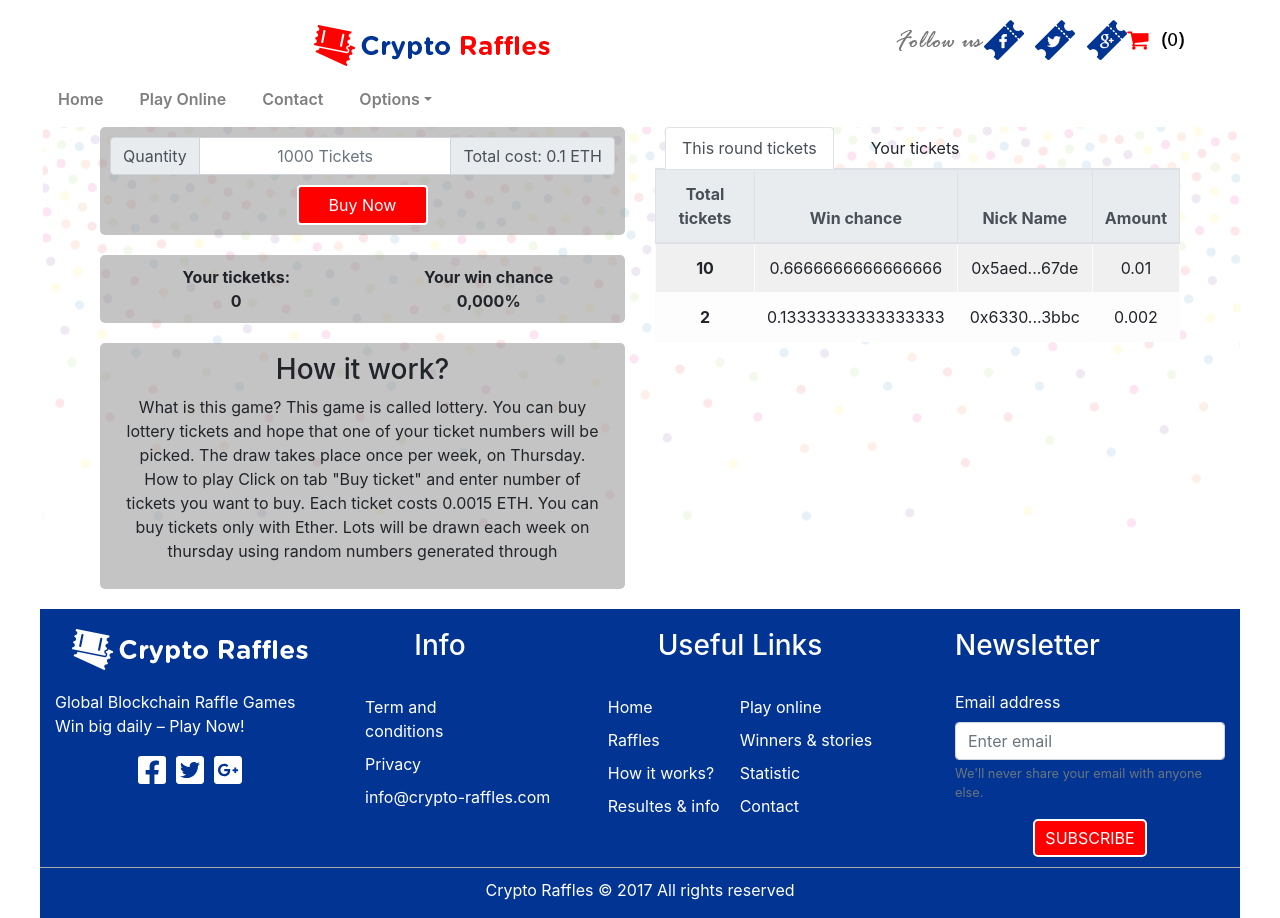
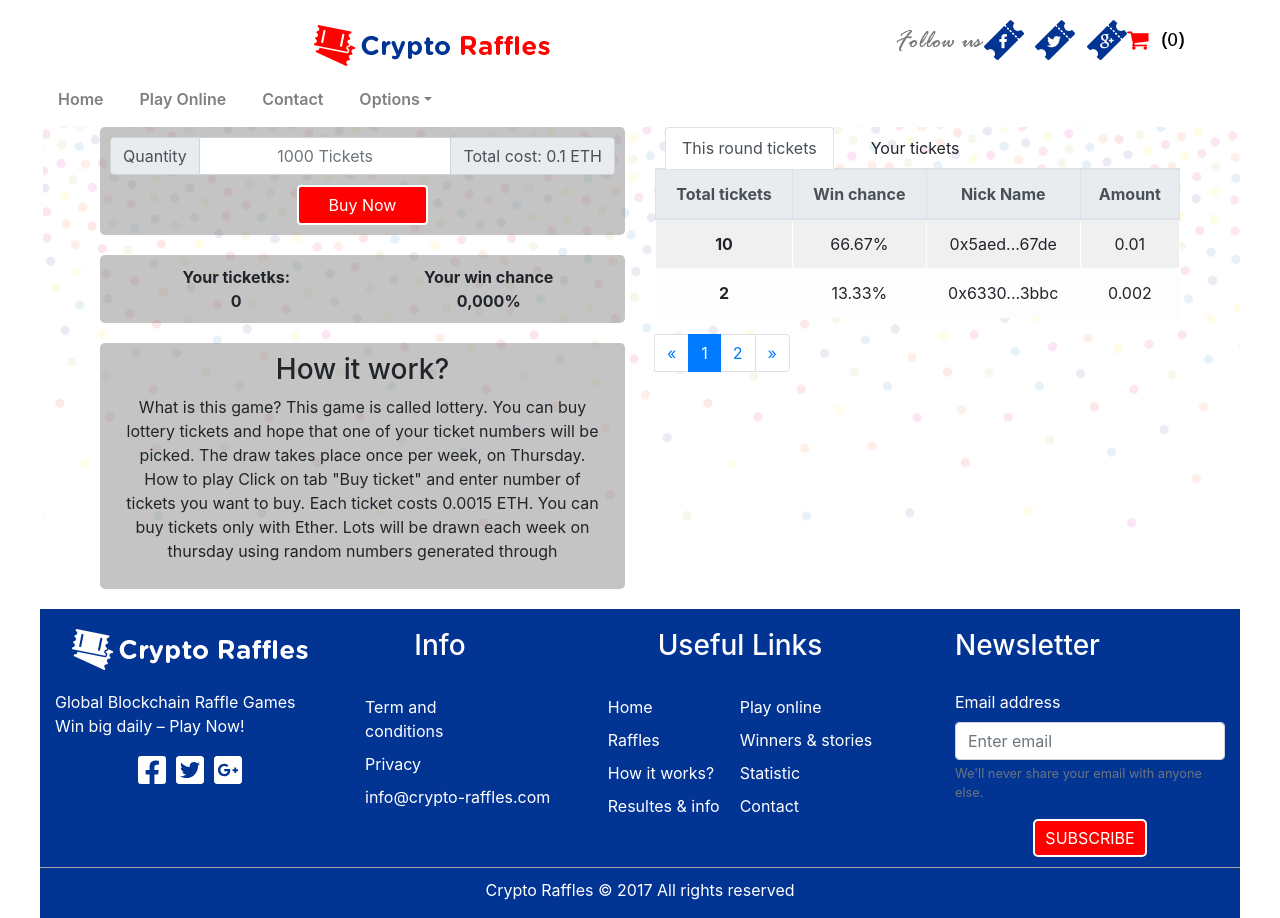
Before and after one commit to AlphaX-IBS/ax-raffle, a React (Create React App) app in the folder client/: page /play in a window 1280 px wide. Built offline with nearby package versions, Linux system fonts and the light colour scheme.

Commit message:
Update GgLikedPagination. Fix pagination of RoundTicketList.

```diff
--- a/client/src/components/GgLikedPagination/index.js
+++ b/client/src/components/GgLikedPagination/index.js
@@ -3,7 +3,7 @@
 import { Pagination, PaginationItem, PaginationLink } from "reactstrap";
 
 const propTypes = {
-  items: PropTypes.array.isRequired,
+  totalItems: PropTypes.array.isRequired,
   onChangePage: PropTypes.func.isRequired,
   initialPage: PropTypes.number,
   pageSize: PropTypes.number
@@ -19,26 +19,25 @@
   }
   componentWillMount() {
     // set page if items array isn't empty
-    if (this.props.items && this.props.items.length) {
+    if (this.props.totalItems) {
       this.setPage(this.props.initialPage);
     }
   }
   componentDidUpdate(prevProps, prevState) {
     // reset page if items array has changed
-    if (this.props.items !== prevProps.items) {
+    if (this.props.totalItems !== prevProps.totalItems) {
       this.setPage(this.props.initialPage);
     }
   }
   setPage(page) {
-    var { items, pageSize } = this.props;
+    var { totalItems, pageSize } = this.props;
     var pager = this.state.pager;
     if (page < 1 || page > pager.totalPages) {
       return;
     } // get new pager object for specified page
-    pager = this.getPager(items.length, page, pageSize); // get new page of items from items array
-    var pageOfItems = items.slice(pager.startIndex, pager.endIndex + 1); // update state
+    pager = this.getPager(totalItems, page, pageSize); // get new page of items from items array
     this.setState({ pager: pager }); // call change page function in parent component
-    this.props.onChangePage(pageOfItems);
+    this.props.onChangePage(pager.currentPage);
   }
   getPager(totalItems, currentPage, pageSize) {
     // default to first page
--- a/client/src/scenes/PlayOnline/components/RoundTicketList/index.js
+++ b/client/src/scenes/PlayOnline/components/RoundTicketList/index.js
@@ -6,8 +6,7 @@
 class RoundTicketList extends PureComponent {
   state = {
     pageSize: 2,
-    page: 1,
-    items: []
+    page: 1
   };
 
   componentDidMount() {
@@ -23,39 +22,26 @@
     });
   }
 
-  componentWillReceiveProps(nextProps) {
-    const { items } = this.state;
-    const { tickets } = nextProps;
-    const { total } = tickets;
-    if (total !== items.length) {
-      const items = [...Array(total).keys()].map(i => ({
-        id: i + 1,
-        name: "Item " + (i + 1)
-      }));
-      this.setState({ items });
-    }
-  }
-
-  handlePageClick = item => {
+  handlePageClick = page => {
     const { pageSize } = this.state;
     const { dispatch } = this.props;
     dispatch({
       type: "TICKET_FETCH_REQUESTED",
       payload: {
         pageSize,
-        page: item.id
+        page
       }
     });
-    this.setState({ page: item.id });
+    this.setState({ page });
   };
 
   render() {
-    const { pageSize, page, items } = this.state;
+    const { pageSize, page } = this.state;
     const { tickets } = this.props;
     const { list, totalTicketCount, total } = tickets;
 
     const startIndex = pageSize * Math.max(0, page - 1);
-    const data = list.slice(startIndex, pageSize);
+    const data = list.slice(startIndex, startIndex + pageSize);
 
     return (
       <div>
@@ -72,7 +58,7 @@
             {data.map(item => (
               <tr>
                 <th scope="row">{item.sum}</th>
-                <td>{item.sum / totalTicketCount}</td>
+                <td>{((item.sum / totalTicketCount) * 100).toFixed(2)}%</td>
                 <td>
                   {item.address.substr(0, 6)}
                   ...
@@ -88,8 +74,8 @@
         </Table>
 
         <GgLikedPagination
-          pageSize={3}
-          items={items}
+          pageSize={pageSize}
+          totalItems={total}
           onChangePage={this.handlePageClick}
         />
       </div>
```
